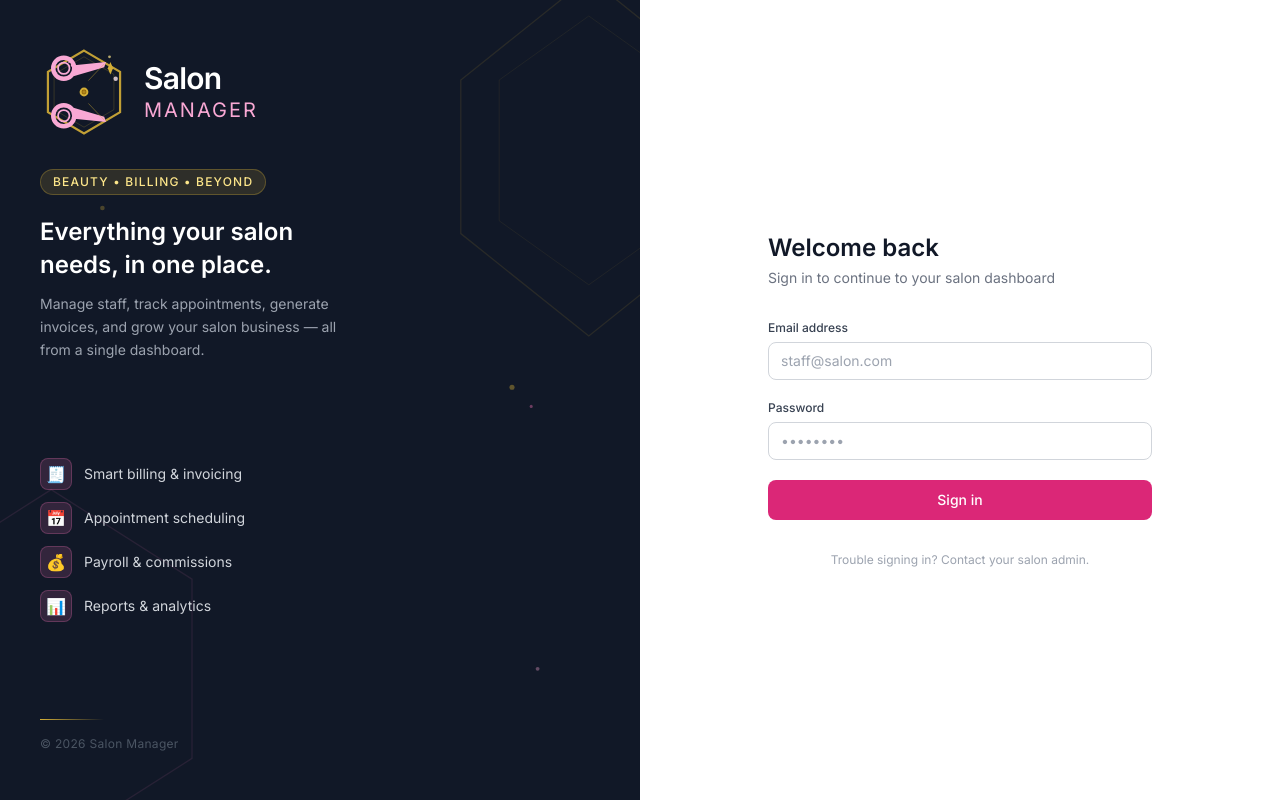
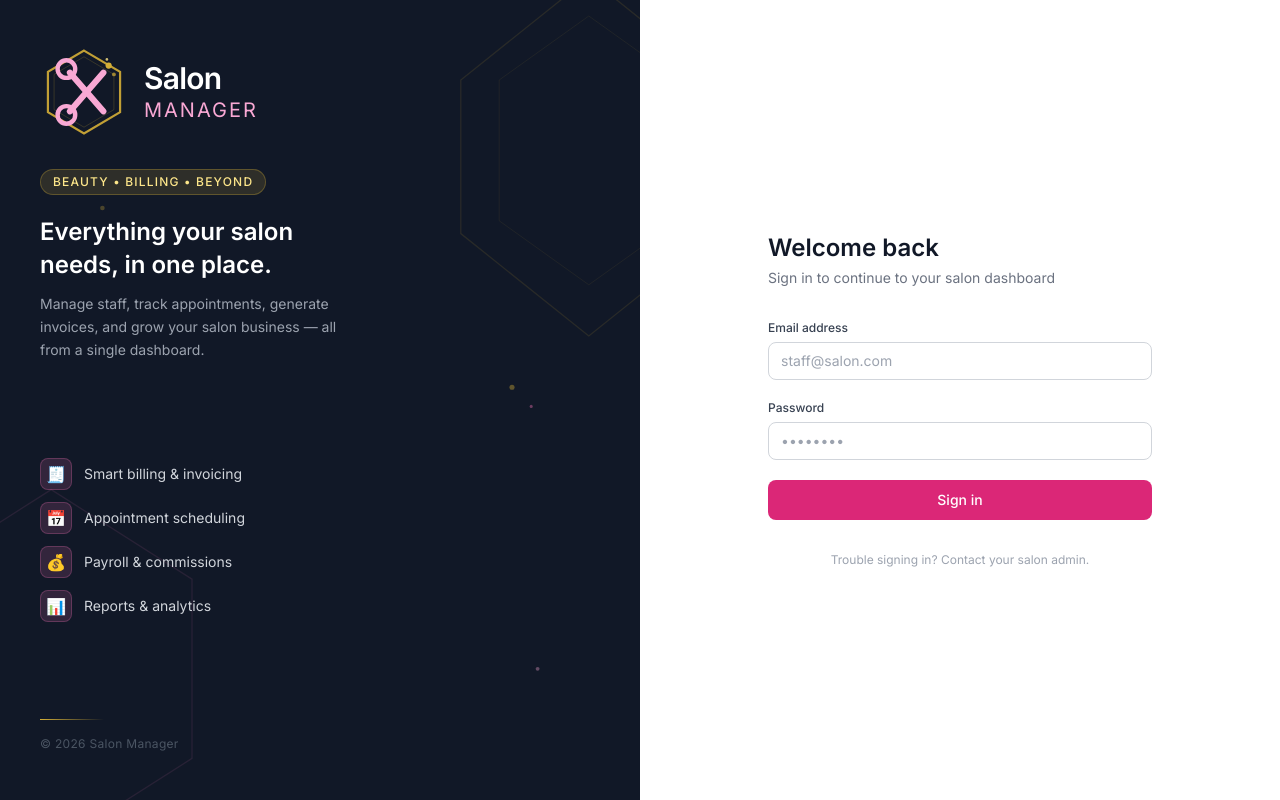
Before and after one commit to orameshkumar/salon-manager, a React (Vite) app: page /salon-manager/login in a window 1280 px wide. Built offline with nearby package versions, Linux system fonts and the light colour scheme; no server answers.

Commit message:
Revert scissors to Concept 1 — clean crossed lines + circle handles
Simple bold crossed lines with circle handle rings inside the golden
hexagon frame. Matches the original Concept 1 mockup exactly.

Co-Authored-By: Claude Sonnet 4.6 <noreply@anthropic.com>

```diff
--- a/src/components/SalonLogo.jsx
+++ b/src/components/SalonLogo.jsx
@@ -8,7 +8,7 @@ export default function SalonLogo({ size = 32, className = '' }) {
       className={className}
       aria-label="Salon Manager logo"
     >
-      {/* ── Golden hexagon frame ── */}
+      {/* Golden hexagon frame */}
       <polygon
         points="50,3 91,27 91,73 50,97 9,73 9,27"
         fill="none" stroke="#d4af37" strokeWidth="2.5" opacity="0.9"
@@ -18,44 +18,16 @@ export default function SalonLogo({ size = 32, className = '' }) {
         fill="none" stroke="#d4af37" strokeWidth="0.8" opacity="0.28"
       />
 
-      {/* ── Blade A: handle-ring top-left → tip top-right ── */}
-      {/* Spine (back edge) and cutting edge form a tapered wedge */}
-      <polygon
-        points="36,20 75,16 73,22 38,32"
-        fill="currentColor" opacity="0.95"
-      />
-      {/* Blade A shine */}
-      <line x1="55" y1="37" x2="73" y2="18" stroke="#d4af37" strokeWidth="0.8" opacity="0.55"/>
+      {/* Scissors — Concept 1: crossed lines + circle handles */}
+      <line x1="34" y1="28" x2="72" y2="72" stroke="currentColor" strokeWidth="7" strokeLinecap="round"/>
+      <line x1="34" y1="72" x2="72" y2="28" stroke="currentColor" strokeWidth="7" strokeLinecap="round"/>
+      <circle cx="30" cy="24" r="10" fill="none" stroke="currentColor" strokeWidth="5"/>
+      <circle cx="30" cy="76" r="10" fill="none" stroke="currentColor" strokeWidth="5"/>
 
-      {/* ── Blade B: handle-ring bottom-left → tip bottom-right ── */}
-      <polygon
-        points="36,80 75,84 73,78 38,68"
-        fill="currentColor" opacity="0.95"
-      />
-      {/* Blade B shine */}
-      <line x1="55" y1="63" x2="73" y2="82" stroke="#d4af37" strokeWidth="0.8" opacity="0.55"/>
-
-      {/* ── Pivot screw ── */}
-      <circle cx="50" cy="50" r="5"   fill="#d4af37"/>
-      <circle cx="50" cy="50" r="2.8" fill="#92660a"/>
-      {/* screw cross slot */}
-      <line x1="48" y1="50" x2="52" y2="50" stroke="#d4af37" strokeWidth="1" opacity="0.6"/>
-      <line x1="50" y1="48" x2="50" y2="52" stroke="#d4af37" strokeWidth="1" opacity="0.6"/>
-
-      {/* ── Handle ring 1 (top-left) ── */}
-      <circle cx="27" cy="23" r="12" fill="none" stroke="currentColor" strokeWidth="5"/>
-      <circle cx="27" cy="23" r="6.5" fill="none" stroke="currentColor" strokeWidth="2"/>
-      {/* thumb rest notch */}
-      <path d="M33,16 Q38,13 36,20" fill="none" stroke="currentColor" strokeWidth="2" strokeLinecap="round"/>
-
-      {/* ── Handle ring 2 (bottom-left) ── */}
-      <circle cx="27" cy="77" r="12" fill="none" stroke="currentColor" strokeWidth="5"/>
-      <circle cx="27" cy="77" r="6.5" fill="none" stroke="currentColor" strokeWidth="2"/>
-
-      {/* ── Gold sparkle diamond ── */}
-      <polygon points="80,16 83,23 80,30 77,23" fill="#d4af37"/>
-      <circle cx="86" cy="35" r="2.5" fill="currentColor" opacity="0.65"/>
-      <circle cx="79" cy="10" r="1.6" fill="#fde68a" opacity="0.7"/>
+      {/* Gold sparkle dots */}
+      <circle cx="78" cy="20" r="3.5" fill="#d4af37"/>
+      <circle cx="84" cy="30" r="2.2" fill="#d4af37" opacity="0.7"/>
+      <circle cx="76" cy="13" r="1.5" fill="#fde68a" opacity="0.8"/>
     </svg>
   )
 }
--- a/src/pages/Login.jsx
+++ b/src/pages/Login.jsx
@@ -12,33 +12,16 @@ function LogoBig() {
       {/* Golden hexagon — inner faint */}
       <polygon points="50,10 84,30 84,70 50,90 16,70 16,30" fill="none" stroke="#d4af37" strokeWidth="0.8" opacity="0.28"/>
 
-      {/* Blade A: ring(top-left) → tip(top-right) */}
-      <polygon points="36,20 75,16 73,22 38,32" fill="#f9a8d4"/>
-      <line x1="55" y1="37" x2="73" y2="18" stroke="#d4af37" strokeWidth="0.8" opacity="0.6"/>
+      {/* Scissors — Concept 1: crossed lines + circle handles */}
+      <line x1="34" y1="28" x2="72" y2="72" stroke="#f9a8d4" strokeWidth="7" strokeLinecap="round"/>
+      <line x1="34" y1="72" x2="72" y2="28" stroke="#f9a8d4" strokeWidth="7" strokeLinecap="round"/>
+      <circle cx="30" cy="24" r="10" fill="none" stroke="#f9a8d4" strokeWidth="5"/>
+      <circle cx="30" cy="76" r="10" fill="none" stroke="#f9a8d4" strokeWidth="5"/>
 
-      {/* Blade B: ring(bottom-left) → tip(bottom-right) */}
-      <polygon points="36,80 75,84 73,78 38,68" fill="#f9a8d4"/>
-      <line x1="55" y1="63" x2="73" y2="82" stroke="#d4af37" strokeWidth="0.8" opacity="0.6"/>
-
-      {/* Pivot screw */}
-      <circle cx="50" cy="50" r="5"   fill="#d4af37"/>
-      <circle cx="50" cy="50" r="2.8" fill="#92660a"/>
-      <line x1="48" y1="50" x2="52" y2="50" stroke="#d4af37" strokeWidth="1" opacity="0.6"/>
-      <line x1="50" y1="48" x2="50" y2="52" stroke="#d4af37" strokeWidth="1" opacity="0.6"/>
-
-      {/* Handle ring 1 (top-left) */}
-      <circle cx="27" cy="23" r="12" fill="none" stroke="#f9a8d4" strokeWidth="5"/>
-      <circle cx="27" cy="23" r="6.5" fill="none" stroke="#f9a8d4" strokeWidth="2"/>
-      <path d="M33,16 Q38,13 36,20" fill="none" stroke="#f9a8d4" strokeWidth="2" strokeLinecap="round"/>
-
-      {/* Handle ring 2 (bottom-left) */}
-      <circle cx="27" cy="77" r="12" fill="none" stroke="#f9a8d4" strokeWidth="5"/>
-      <circle cx="27" cy="77" r="6.5" fill="none" stroke="#f9a8d4" strokeWidth="2"/>
-
-      {/* Sparkle */}
-      <polygon points="80,16 83,23 80,30 77,23" fill="#d4af37"/>
-      <circle cx="86" cy="35" r="2.5" fill="#fce7f3" opacity="0.8"/>
-      <circle cx="79" cy="10" r="1.6" fill="#fde68a" opacity="0.7"/>
+      {/* Gold sparkle dots */}
+      <circle cx="78" cy="20" r="3.5" fill="#d4af37"/>
+      <circle cx="84" cy="30" r="2.2" fill="#d4af37" opacity="0.7"/>
+      <circle cx="76" cy="13" r="1.5" fill="#fde68a" opacity="0.8"/>
     </svg>
   )
 }
```
Also changed, not shown: public/favicon.svg.
